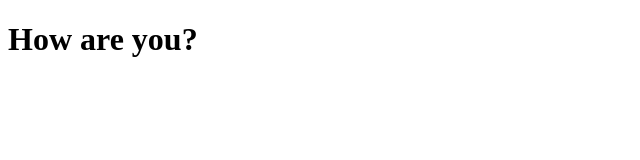
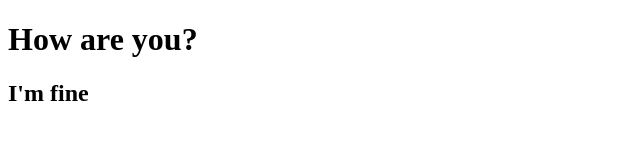
Before and after one commit to tiphnH/helloWorld, a plain HTML site: page index.html in a window 1280 px wide. Shown: the whole page, without its empty margins (0-640 px from the left). Drawn offline with Linux system fonts and the light colour scheme.

Commit message:
add a h2

```diff
--- a/index.html
+++ b/index.html
@@ -8,3 +8,4 @@
 </head>
 <body>
      <h1>How are you?<h1>
+     <h2>I'm fine<h2>
```
